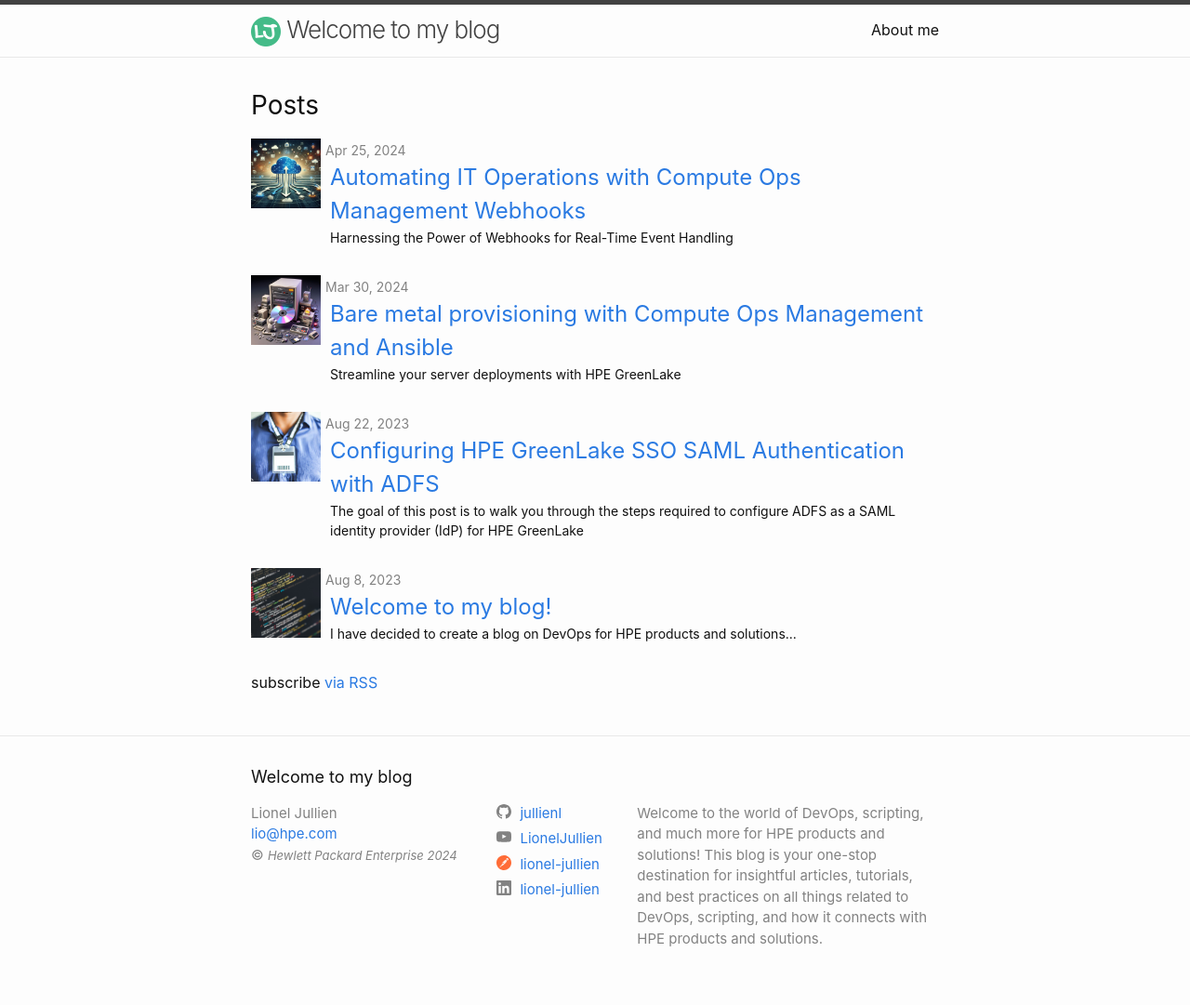
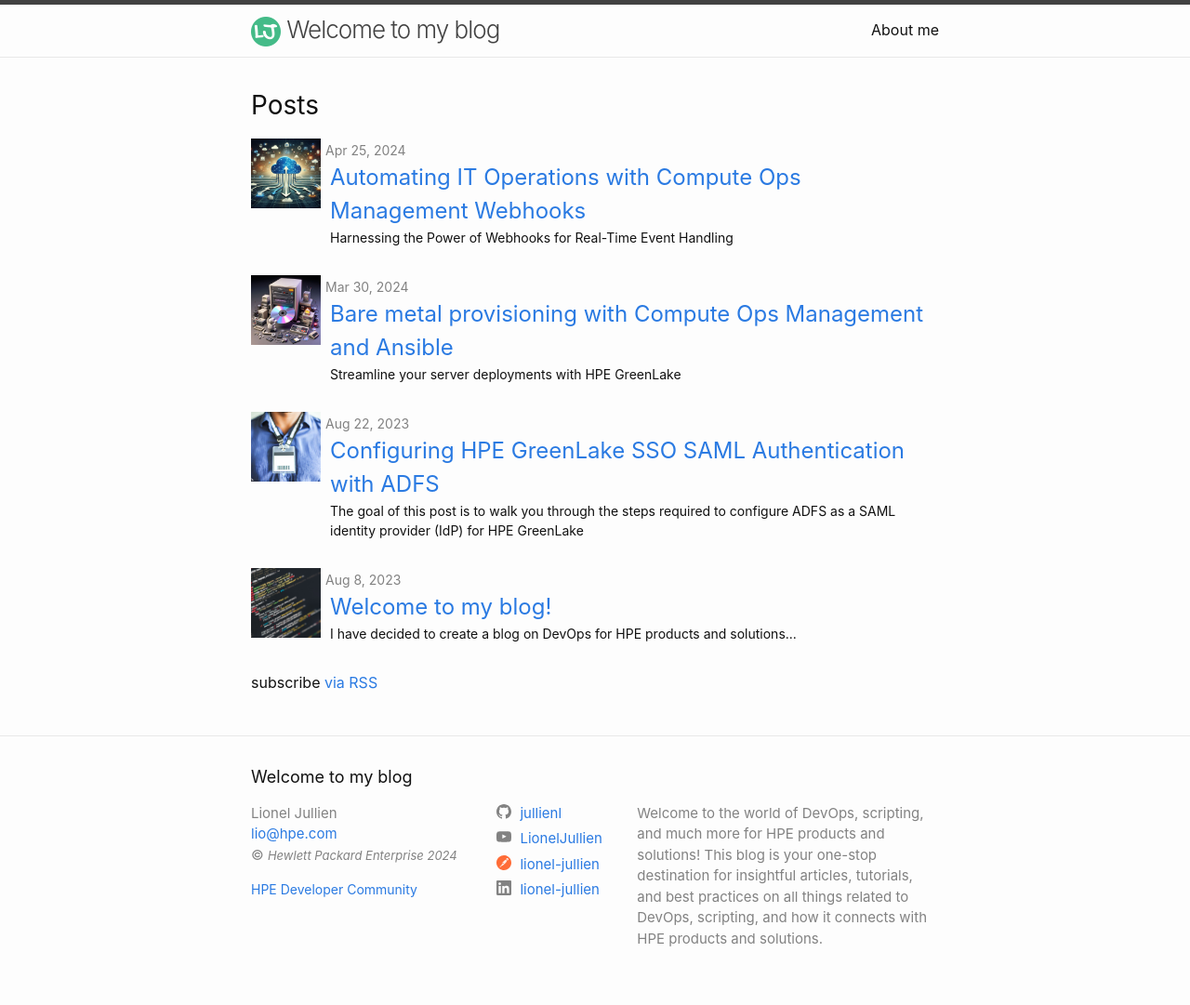
Before and after one commit to jullienl/jullienl.github.io, a Jekyll site: the page built from index.markdown, in a window 1280 px wide. Shown: the whole page at 93% size. Built offline with Jekyll 4.4.1, drawn with Linux system fonts in a browser that asks for light colours.

Commit message:
Add HPE developer url

```diff
--- a/_includes/footer.html
+++ b/_includes/footer.html
@@ -20,7 +20,11 @@
             {%- endif -%}
             {%- if site.copyright -%}
             <li>&copy; <font size="2"><i>{{ site.copyright }} {{'now' | date: "%Y" }}</i></font></li>
-          {%- endif -%}
+            {%- endif -%}
+            <!-- Blank line (empty list item for visual space) -->
+            <li style="height: 1em;"></li> <!-- Adjust the height as needed -->
+            <li><a href="https://developer.hpe.com" target="_blank" style="font-size: 14px;">HPE Developer Community</a></li>
+
         </ul>
       </div>
 
```
